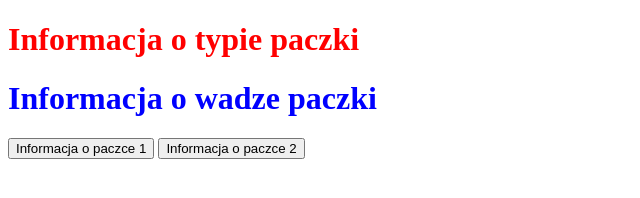
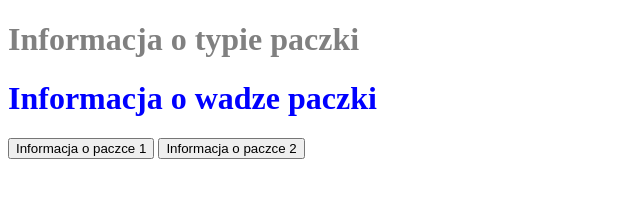
Before and after one commit to ElzbietaSiewien/GOIT, a plain HTML site: page index.html in a window 1280 px wide. Shown: the whole page, without its empty margins (0-640 px from the left). Drawn offline with Linux system fonts and the light colour scheme.

Commit message:
usunięcie test i dodanie brancha

```diff
--- a/style.css
+++ b/style.css
@@ -1,7 +1,7 @@
+#id01{
+    color: grey;
+}
 
-#id01{
-    color: red;
-}
 #id02{
     color: blue;
 }
```
Also changed, not shown: script.js (+7 -4 lines), 1 other file.
